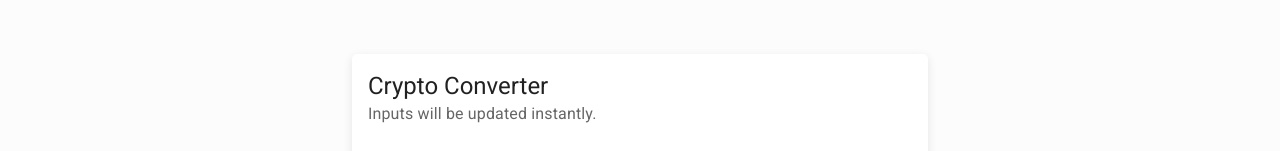
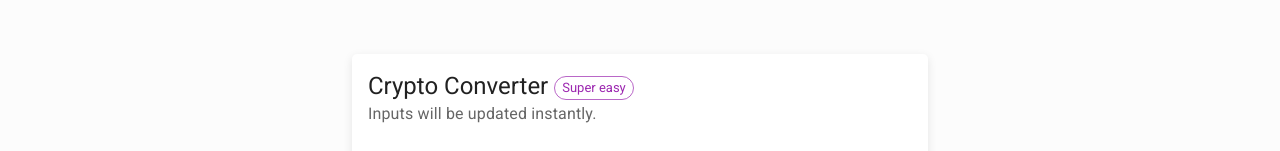
Before and after one commit to meness/neptune-challenge, a Next.js app: page / in a window 1280 px wide. Shown: the part 196-347 px from the top of the page. Built offline with nearby package versions, Linux system fonts and the light colour scheme.

Commit message:
ui: add a super easy badge to the converter title

```diff
--- a/src/pages/index.tsx
+++ b/src/pages/index.tsx
@@ -4,6 +4,7 @@ import {
   Card,
   CardContent,
   CardHeader,
+  Chip,
   FormControl,
   Grid,
   InputLabel,
@@ -38,7 +39,14 @@ const Converter = ({}: ConverterProps) => {
         }}>
         <Grid item xs={12} sm={8} md={7} lg={6}>
           <Card>
-            <CardHeader title="Crypto Converter" subheader="Inputs will be updated instantly." />
+            <CardHeader
+              title={
+                <span>
+                  Crypto Converter <Chip label="Super easy" variant="outlined" color="secondary" size="small" />
+                </span>
+              }
+              subheader="Inputs will be updated instantly."
+            />
             <CardContent>
               <Grid container spacing={2}>
                 <Grid item xs={12}>
```
